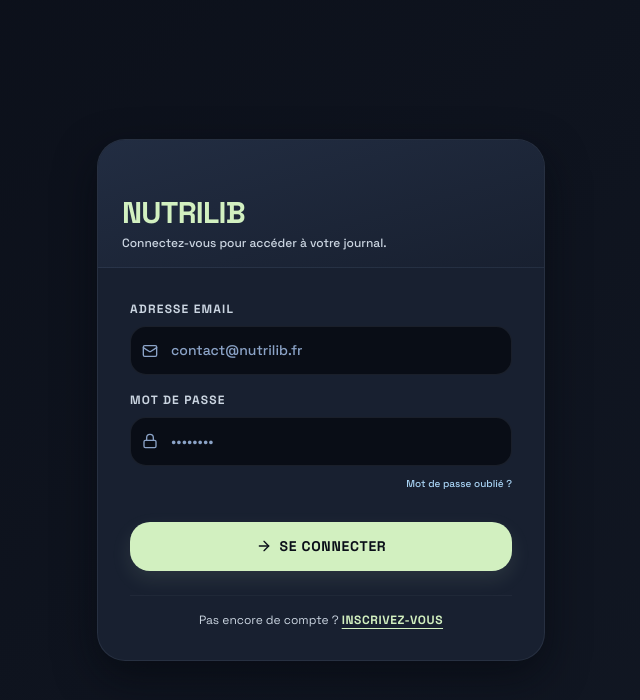
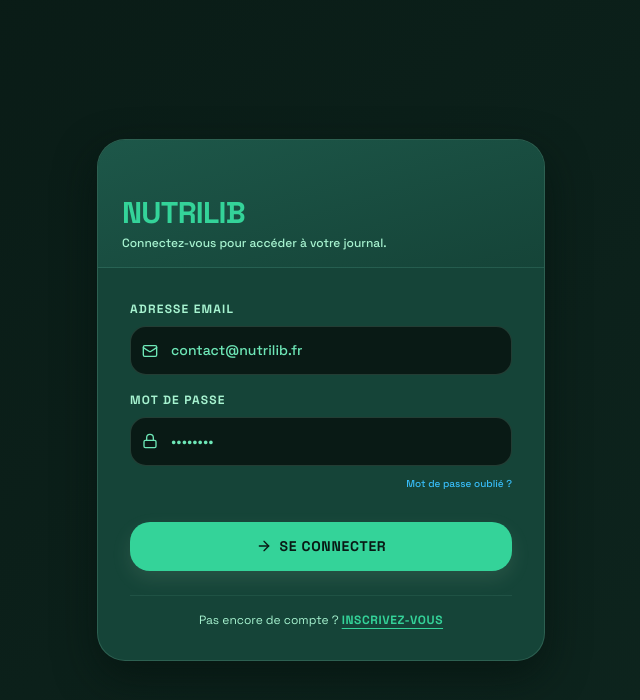
Before and after one commit to malo-martiniani/Nutrilib, a React (Vite) app in the folder frontend/: page / in a window 1280 px wide. Shown: the top 700 px of the page, without its empty margins (319-959 px from the left). Built offline with nearby package versions, Linux system fonts and the light colour scheme.

Commit message:
style(design): update application color scheme to organic forest emerald green (#154438 base)

```diff
--- a/frontend/src/index.css
+++ b/frontend/src/index.css
@@ -5,58 +5,58 @@
    ============================================================ */
 
 :root {
-  /* Core surfaces */
-  --bg-dark-slate: #0b0f19; /* Bleu-ardoise très sombre */
-  --bg-charcoal: #121824; /* Slate charcoal slightly warmer */
-  --surface: #182030; /* Bleu-ardoise moyen, mat */
-  --surface-raised: #222d42; /* Slightly lighter matte slate for raised elements */
-  --surface-inset: #090d16; /* Inset slate */
+  /* Core surfaces - Organic Forest Emerald (#154438 base) */
+  --bg-dark-slate: #091a15; /* Vert sombre de forêt */
+  --bg-charcoal: #0e261f; /* Charcoal de sous-bois vert */
+  --surface: #154438; /* Couleur exacte demandée (#154438) */
+  --surface-raised: #1d5749; /* Émeraude mat surélevé */
+  --surface-inset: #091a15; /* Inset vert sombre */
 
   /* Borders */
-  --border: rgba(148, 163, 184, 0.12); /* Soft slate border */
-  --border-focus: rgba(210, 240, 192, 0.35); /* Pistachio glow/focus */
-  --border-muted: rgba(148, 163, 184, 0.06);
-  --border-dim: rgba(148, 163, 184, 0.02);
+  --border: rgba(167, 243, 208, 0.16); /* Bordure menthe douce */
+  --border-focus: rgba(52, 211, 153, 0.5); /* Glow vert menthe émeraude */
+  --border-muted: rgba(167, 243, 208, 0.08);
+  --border-dim: rgba(167, 243, 208, 0.03);
 
-  /* Text */
-  --text: #faf8f5; /* Blanc chaud */
-  --text-muted: #cbd5e1; /* Gris-sage très pâle / slate */
-  --text-dim: #8ba3c7; /* Higher contrast slate-gray for accessibility (4.5:1 ratio) */
+  /* Text - High contrast mint-whites */
+  --text: #f0fdf4; /* Blanc menthe glacée */
+  --text-muted: #a7f3d0; /* Sauge / Menthe pastel */
+  --text-dim: #6ee7b7; /* Vert menthe contrasté pour l'accessibilité */
 
-  /* Accents - Premium Soft Pastels */
-  --accent-pistachio: #d2f0c0; /* Pistache pâle */
-  --accent-powder: #a9d4f5; /* Bleu-poudre doux */
-  --accent-sand: #f5d5ae; /* Sable adouci */
-  --accent-magenta: #e5989b; /* Soft pastel red/pink for destructive actions */
+  /* Accents - Botanical Color Theory Harmony */
+  --accent-pistachio: #34d399; /* Vert menthe vive */
+  --accent-powder: #38bdf8; /* Cyan glacé lumineux */
+  --accent-sand: #fbbf24; /* Or ambré chaud */
+  --accent-magenta: #f87171; /* Corail pastel */
 
   /* Macro mappings to soft pastels */
-  --protein: #a9d4f5; /* Bleu-poudre doux */
-  --carbs: #d2f0c0; /* Pistache pâle */
-  --fat: #f5d5ae; /* Sable adouci */
+  --protein: #38bdf8; /* Cyan glacé */
+  --carbs: #34d399; /* Menthe vive */
+  --fat: #fbbf24; /* Or ambré */
 
   /* Shadows */
-  --shadow-soft: 0 16px 40px rgba(5, 8, 15, 0.6);
-  --shadow-subtle: 0 8px 24px rgba(5, 8, 15, 0.4);
+  --shadow-soft: 0 16px 40px rgba(4, 18, 14, 0.65);
+  --shadow-subtle: 0 8px 24px rgba(4, 18, 14, 0.45);
 }
 
 [data-theme="light"] {
-  /* Core surfaces */
-  --bg-dark-slate: #f8fafc;
-  --bg-charcoal: #f1f5f9;
+  /* Core surfaces - Fresh Sage Light Theme */
+  --bg-dark-slate: #f0fdf4;
+  --bg-charcoal: #e6f4ea;
   --surface: #ffffff;
-  --surface-raised: #f1f5f9;
-  --surface-inset: #e2e8f0;
+  --surface-raised: #e6f4ea;
+  --surface-inset: #d1fae5;
 
   /* Borders */
-  --border: rgba(100, 116, 139, 0.2);
-  --border-focus: rgba(16, 185, 129, 0.4);
-  --border-muted: rgba(100, 116, 139, 0.1);
-  --border-dim: rgba(100, 116, 139, 0.05);
+  --border: rgba(16, 185, 129, 0.2);
+  --border-focus: rgba(16, 185, 129, 0.5);
+  --border-muted: rgba(16, 185, 129, 0.1);
+  --border-dim: rgba(16, 185, 129, 0.05);
 
   /* Text */
-  --text: #0f172a;
-  --text-muted: #475569;
-  --text-dim: #475569;
+  --text: #064e3b;
+  --text-muted: #047857;
+  --text-dim: #059669;
 
   /* Accents */
   --accent-pistachio: #059669;
@@ -65,8 +65,8 @@
   --accent-magenta: #dc2626;
 
   /* Shadows */
-  --shadow-soft: 0 16px 40px rgba(100, 116, 139, 0.15);
-  --shadow-subtle: 0 8px 24px rgba(100, 116, 139, 0.1);
+  --shadow-soft: 0 16px 40px rgba(6, 78, 59, 0.12);
+  --shadow-subtle: 0 8px 24px rgba(6, 78, 59, 0.08);
 }
 
 /* ============================================================
```
